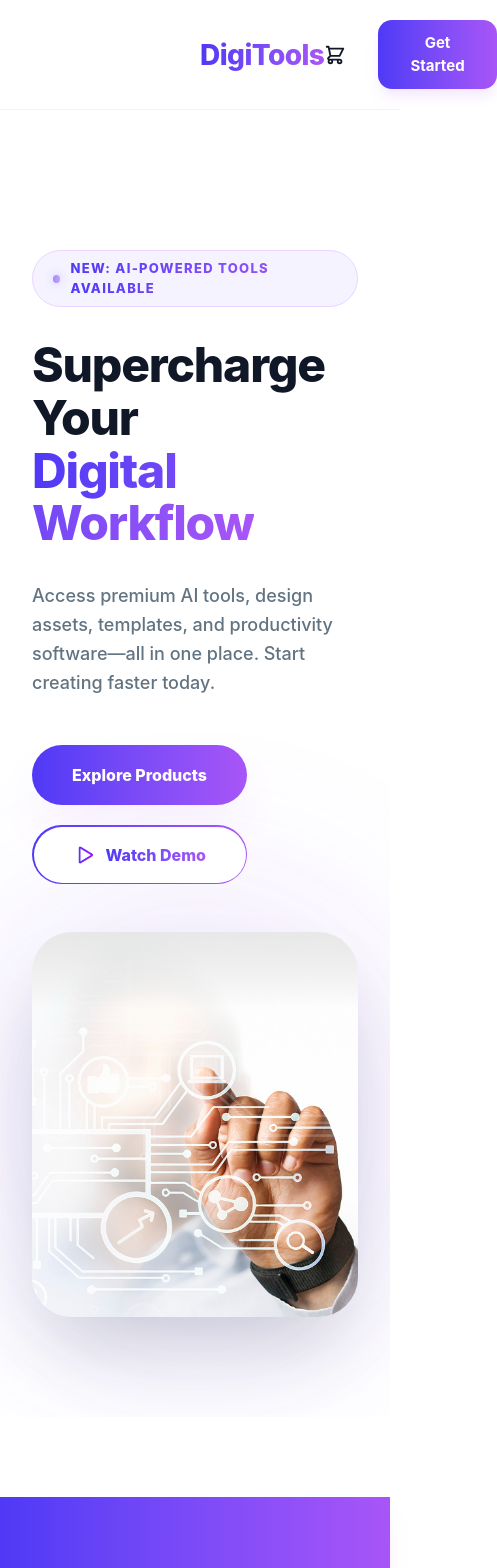
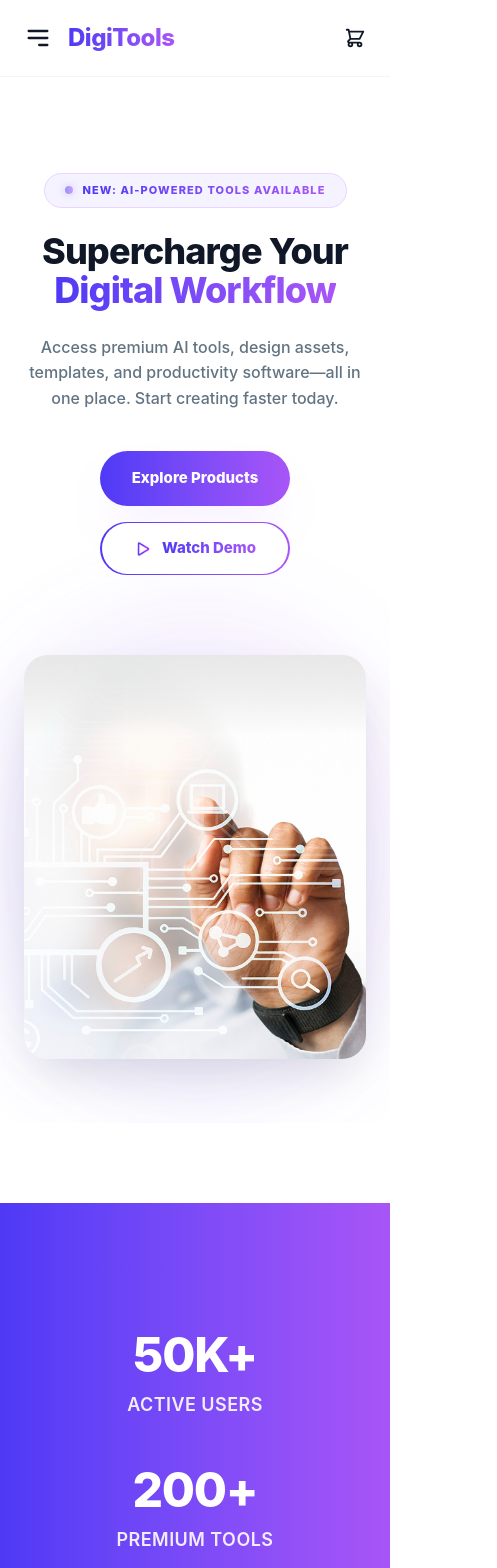
Before and after one commit to PixelStudio330/digitools-A6, a React (Vite) app in the folder digital-tools-shop/: page / in a window 390 px wide. Shown: the top 1568 px of the page, 497 px wide, since content can reach past the window. Built offline with nearby package versions, Linux system fonts and the light colour scheme.

Commit message:
made the site responsive

```diff
--- a/digital-tools-shop/src/App.jsx
+++ b/digital-tools-shop/src/App.jsx
@@ -27,10 +27,15 @@ function App() {
     toast.success("Checkout Successful!");
   };
 
-  return (
-    <div className="min-h-screen bg-white font-sans text-gray-900">
+return (
+    <div className="min-h-screen bg-white font-sans text-gray-900 overflow-x-hidden">
       <Navbar cartCount={cart.length} />
-      <main>
+
+      {/* REMOVED the flex-col and the max-w div here.
+          Each component (Banner, Stats, etc.) should now be responsible
+          for its own internal centering.
+      */}
+      <main className="w-full">
         <Banner />
         <Stats />
         <ProductList
@@ -44,6 +49,7 @@ function App() {
         <CTA />
         <Footer />
       </main>
+
       <ToastContainer />
     </div>
   );
--- a/digital-tools-shop/src/components/Banner.jsx
+++ b/digital-tools-shop/src/components/Banner.jsx
@@ -3,49 +3,49 @@ import playIcon from '../assets/Play.png';
 
 const Banner = () => {
   return (
-    // Replaced fixed px-200 with max-w container logic for better responsiveness
-    <section className="w-full bg-white pt-[140px] pb-[100px] font-sans overflow-hidden">
-      <div className="max-w-[1400px] mx-auto px-8 lg:px-16 flex flex-col md:flex-row items-center justify-between gap-12">
+    <section className="w-full bg-white pt-24 pb-16 md:pt-[140px] md:pb-[100px] font-sans overflow-hidden">
+      <div className="max-w-[1440px] mx-auto px-6 md:px-12 lg:px-16 flex flex-col md:flex-row items-center justify-between gap-12 lg:gap-20">
 
         {/* Left Content */}
-        <div className="w-full md:w-[55%] space-y-8 z-10">
+        <div className="w-full md:w-[55%] space-y-6 md:space-y-8 z-10 text-center md:text-left flex flex-col items-center md:items-start">
 
           {/* Badge */}
           <div className="inline-flex items-center gap-2.5 bg-[#F5F3FF] px-5 py-2 rounded-full border border-[#E9D5FF]">
              <div className="w-2 h-2 rounded-full bg-gradient-to-r from-[#4F39F6] to-[#A855F7] shadow-[0_0_10px_rgba(79,57,246,0.5)] animate-pulse"></div>
 
-             <span className="text-[13px] font-[800] uppercase tracking-widest bg-clip-text text-transparent bg-gradient-to-r from-[#4F39F6] to-[#A855F7]">
+             <span className="text-[11px] md:text-[13px] font-[800] uppercase tracking-widest bg-clip-text text-transparent bg-gradient-to-r from-[#4F39F6] to-[#A855F7]">
                New: AI-Powered Tools Available
              </span>
           </div>
 
-          {/* Main Heading - Manrope looks stunning at these weights */}
-          <h1 className="text-5xl md:text-[72px] font-[800] text-[#101727] leading-[1.1] tracking-tight">
-            Supercharge Your <br />
+          {/* Main Heading */}
+          <h1 className="text-4xl sm:text-5xl md:text-6xl lg:text-[72px] font-[800] text-[#101727] leading-[1.1] tracking-tight">
+            Supercharge Your <br className="hidden md:block" />
             <span className="bg-clip-text text-transparent bg-gradient-to-r from-[#4F39F6] to-[#A855F7]">
               Digital Workflow
             </span>
           </h1>
 
-          <p className="text-[18px] text-[#627382] max-w-lg leading-[1.6] font-medium">
+          <p className="text-base md:text-[18px] text-[#627382] max-w-lg leading-[1.6] font-medium">
             Access premium AI tools, design assets, templates, and productivity software—all in one place. Start creating faster today.
           </p>
 
-          <div className="flex flex-wrap gap-5 pt-4">
+          {/* Buttons Container */}
+          <div className="flex flex-wrap justify-center md:justify-start gap-4 md:gap-5 pt-4">
             {/* Primary Button */}
-            <button className="bg-gradient-to-r from-[#4F39F6] to-[#A855F7] text-white px-10 py-4.5 rounded-full font-[800] text-[16px] shadow-2xl shadow-purple-200/50 transition-all hover:scale-[1.02] hover:brightness-110 active:scale-95">
+            <button className="bg-gradient-to-r from-[#4F39F6] to-[#A855F7] text-white px-8 md:px-10 py-4 rounded-full font-[800] text-[15px] md:text-[16px] shadow-2xl shadow-purple-200/50 transition-all hover:scale-[1.05] hover:brightness-110 active:scale-95">
               Explore Products
             </button>
 
             {/* Watch Demo Button */}
-            <button className="group relative p-[1.5px] rounded-full bg-gradient-to-r from-[#4F39F6] to-[#A855F7] transition-all active:scale-95 shadow-lg shadow-transparent hover:shadow-purple-100">
-              <div className="flex items-center gap-3 bg-white px-10 py-[16px] rounded-full group-hover:bg-purple-50/50 transition-colors">
+            <button className="group relative p-[1.5px] rounded-full bg-gradient-to-r from-[#4F39F6] to-[#A855F7] transition-all active:scale-95">
+              <div className="flex items-center gap-3 bg-white px-8 md:px-10 py-[14px] md:py-[16px] rounded-full group-hover:bg-purple-50/50 transition-colors">
                 <img
                   src={playIcon}
                   alt="Play"
-                  className="w-5 h-5 object-contain"
+                  className="w-4 h-4 md:w-5 md:h-5 object-contain"
                 />
-                <span className="font-[800] text-[16px] bg-clip-text text-transparent bg-gradient-to-r from-[#4F39F6] to-[#A855F7]">
+                <span className="font-[800] text-[15px] md:text-[16px] bg-clip-text text-transparent bg-gradient-to-r from-[#4F39F6] to-[#A855F7]">
                   Watch Demo
                 </span>
               </div>
@@ -54,15 +54,15 @@ const Banner = () => {
         </div>
 
         {/* Right Image Container */}
-        <div className="w-full md:w-[45%] flex justify-end relative">
-          <div className="relative w-full">
+        <div className="w-full md:w-[45%] flex justify-center md:justify-end relative mt-8 md:mt-0">
+          <div className="relative w-full max-w-[500px] md:max-w-none">
             {/* Enhanced Glow Effect */}
-            <div className="absolute -inset-10 bg-gradient-to-tr from-[#4F39F6]/20 to-[#A855F7]/20 blur-[100px] rounded-full opacity-70"></div>
+            <div className="absolute -inset-6 md:-inset-10 bg-gradient-to-tr from-[#4F39F6]/20 to-[#A855F7]/20 blur-[60px] md:blur-[100px] rounded-full opacity-70"></div>
 
             <img
               src={bannerImg}
               alt="Digital Workflow"
-              className="relative w-full max-w-[620px] ml-auto object-contain rounded-[40px] shadow-[0_40px_80px_-20px_rgba(16,23,39,0.2)] transition-all duration-1000 hover:translate-y-[-10px]"
+              className="relative w-full h-auto object-contain rounded-[24px] md:rounded-[40px] shadow-[0_20px_50px_-12px_rgba(16,23,39,0.15)] md:shadow-[0_40px_80px_-20px_rgba(16,23,39,0.2)] transition-all duration-1000 hover:translate-y-[-10px]"
             />
           </div>
         </div>
--- a/digital-tools-shop/src/components/CTA.jsx
+++ b/digital-tools-shop/src/components/CTA.jsx
@@ -1,34 +1,41 @@
 import React from 'react';
 
 const CTA = () => {
-  return (
-    <section className="w-full bg-gradient-to-r from-[#4F39F6] to-[#A855F7] py-24 text-center text-white">
-      <div className="max-w-3xl mx-auto px-6 space-y-6">
+  return(
+    <section className="w-full bg-gradient-to-r from-[#4F39F6] to-[#A855F7] py-20 md:py-32 text-center text-white relative overflow-hidden">
+
+      {/* Decorative background flare */}
+      <div className="absolute top-0 left-0 w-full h-full overflow-hidden pointer-events-none">
+        <div className="absolute -top-24 -left-24 w-96 h-96 bg-white/10 rounded-full blur-[100px]"></div>
+        <div className="absolute -bottom-24 -right-24 w-96 h-96 bg-purple-400/20 rounded-full blur-[100px]"></div>
+      </div>
+
+      <div className="max-w-4xl mx-auto px-6 md:px-12 relative z-10 space-y-8">
 
         {/* Main Heading */}
-        <h2 className="text-4xl md:text-[56px] font-[800] tracking-tight leading-[1.1]">
-          Ready To Transform Your Workflow?
+        <h2 className="text-3xl sm:text-4xl md:text-[56px] font-[800] tracking-tight leading-[1.15] md:leading-[1.1]">
+          Ready To Transform <br className="hidden md:block" /> Your Workflow?
         </h2>
 
         {/* Subtext */}
-        <p className="text-white/80 text-lg md:text-xl font-medium max-w-xl mx-auto leading-relaxed">
+        <p className="text-white/90 text-base md:text-xl font-medium max-w-2xl mx-auto leading-relaxed px-2">
           Join thousands of professionals who are already using Digitools to work smarter.
           Start your free trial today.
         </p>
 
         {/* Action Buttons */}
-        <div className="flex flex-col sm:flex-row items-center justify-center gap-4 pt-6">
-          <button className="bg-white text-[#4F39F6] px-10 py-4 rounded-full font-bold text-lg hover:bg-white/90 transition-all duration-300 shadow-xl">
+        <div className="flex flex-col sm:flex-row items-center justify-center gap-4 md:gap-6 pt-4">
+          <button className="w-full sm:w-auto bg-white text-[#4F39F6] px-10 py-4 rounded-full font-bold text-base md:text-lg hover:scale-105 transition-all duration-300 shadow-[0_20px_50px_rgba(0,0,0,0.15)] active:scale-95">
             Explore Products
           </button>
 
-          <button className="bg-transparent border-2 border-white/30 hover:border-white hover:bg-white/10 text-white px-10 py-4 rounded-full font-bold text-lg transition-all duration-300">
+          <button className="w-full sm:w-auto bg-transparent border-2 border-white/30 hover:border-white hover:bg-white/10 text-white px-10 py-4 rounded-full font-bold text-base md:text-lg transition-all duration-300 active:scale-95">
             View Pricing
           </button>
         </div>
 
         {/* Footer info */}
-        <div className="pt-8 opacity-60 text-sm font-semibold tracking-wider uppercase">
+        <div className="pt-6 md:pt-10 opacity-70 text-[10px] md:text-xs font-bold tracking-[0.15em] uppercase px-4">
           14-day free trial • No credit card required • Cancel anytime
         </div>
 
--- a/digital-tools-shop/src/components/Navbar.jsx
+++ b/digital-tools-shop/src/components/Navbar.jsx
@@ -1,16 +1,39 @@
+import React, { useState } from 'react';
+
 const Navbar = ({ cartCount }) => {
+  const [isOpen, setIsOpen] = useState(false);
+
   return (
-    <nav className="sticky top-0 z-50 w-full bg-white/80 backdrop-blur-md border-b border-gray-100 py-5 px-[200px] font-sans">
-      <div className="flex items-center justify-between max-w-[1400px] mx-auto">
+    <nav className="sticky top-0 z-50 w-full bg-white/80 backdrop-blur-md border-b border-gray-100 font-sans">
+      {/* FIXED: Removed px-[200px].
+         Used px-6 (mobile) and lg:px-12 (desktop) for perfect symmetry.
+      */}
+      <div className="max-w-[1400px] mx-auto py-5 px-6 lg:px-12 flex items-center justify-between">
 
         {/* Logo */}
-        <a className="text-[28px] font-[800] tracking-[-0.02em] cursor-pointer flex items-center">
-          <span className="bg-clip-text text-transparent bg-gradient-to-r from-[#4F39F6] to-[#A855F7]">
-            DigiTools
-          </span>
-        </a>
+        <div className="flex items-center gap-4">
+          {/* Hamburger Icon (Mobile Only) */}
+          <button
+            onClick={() => setIsOpen(!isOpen)}
+            className="lg:hidden text-[#101727] focus:outline-none"
+          >
+            <svg xmlns="http://www.w3.org/2000/svg" className="h-7 w-7" fill="none" viewBox="0 0 24 24" stroke="currentColor">
+              {isOpen ? (
+                <path strokeLinecap="round" strokeLinejoin="round" strokeWidth="2" d="M6 18L18 6M6 6l12 12" />
+              ) : (
+                <path strokeLinecap="round" strokeLinejoin="round" strokeWidth="2" d="M4 6h16M4 12h16m-7 6h7" />
+              )}
+            </svg>
+          </button>
 
-        {/* Nav Links */}
+          <a className="text-[24px] md:text-[28px] font-[800] tracking-[-0.02em] cursor-pointer">
+            <span className="bg-clip-text text-transparent bg-gradient-to-r from-[#4F39F6] to-[#A855F7]">
+              DigiTools
+            </span>
+          </a>
+        </div>
+
+        {/* Desktop Nav Links */}
         <div className="hidden lg:flex items-center ml-12">
           <ul className="flex items-center gap-10 text-[#627382] font-semibold text-[15px]">
             <li><a className="hover:text-[#4F39F6] transition-colors cursor-pointer">Products</a></li>
@@ -22,14 +45,14 @@ const Navbar = ({ cartCount }) => {
         </div>
 
         {/* Actions */}
-        <div className="flex items-center gap-8">
-          <div className="flex items-center gap-7">
+        <div className="flex items-center gap-4 md:gap-8">
+          <div className="flex items-center gap-4 md:gap-7">
              <div className="relative cursor-pointer group">
                 <svg xmlns="http://www.w3.org/2000/svg" className="h-[22px] w-[22px] text-[#101727] group-hover:text-[#4F39F6] transition-colors" fill="none" viewBox="0 0 24 24" stroke="currentColor">
                   <path strokeLinecap="round" strokeLinejoin="round" strokeWidth="2" d="M3 3h2l.4 2M7 13h10l4-8H5.4M7 13L5.4 5M7 13l-2.293 2.293c-.63.63-.184 1.707.707 1.707H17m0 0a2 2 0 100 4 2 2 0 000-4zm-8 2a2 2 0 11-4 0 2 2 0 014 0z" />
                 </svg>
                 {cartCount > 0 && (
-                  <span className="absolute -top-2 -right-2 flex h-4.5 w-4.5 items-center justify-center rounded-full bg-gradient-to-r from-[#4F39F6] to-[#A855F7] text-[9px] font-bold text-white ring-2 ring-white">
+                  <span className="absolute -top-2 -right-2 flex h-5 w-5 items-center justify-center rounded-full bg-gradient-to-r from-[#4F39F6] to-[#A855F7] text-[10px] font-bold text-white ring-2 ring-white">
                     {cartCount}
                   </span>
                 )}
@@ -40,10 +63,22 @@ const Navbar = ({ cartCount }) => {
              </a>
           </div>
 
-          <button className="bg-gradient-to-r from-[#4F39F6] to-[#A855F7] hover:opacity-90 text-white px-8 py-3 rounded-[14px] font-bold text-[15px] shadow-lg shadow-purple-100 transition-all active:scale-95">
+          <button className="hidden xs:block bg-gradient-to-r from-[#4F39F6] to-[#A855F7] hover:opacity-90 text-white px-5 md:px-8 py-2.5 md:py-3 rounded-[14px] font-bold text-[14px] md:text-[15px] shadow-lg shadow-purple-100 transition-all active:scale-95">
             Get Started
           </button>
         </div>
+      </div>
+
+      {/* Mobile Menu Dropdown */}
+      <div className={`lg:hidden transition-all duration-300 ease-in-out ${isOpen ? 'max-h-96 opacity-100 border-t border-gray-100' : 'max-h-0 opacity-0 overflow-hidden'}`}>
+        <ul className="flex flex-col p-6 gap-5 text-[#627382] font-semibold text-[16px] bg-white">
+          <li><a className="hover:text-[#4F39F6] transition-colors cursor-pointer block">Products</a></li>
+          <li><a className="hover:text-[#4F39F6] transition-colors cursor-pointer block">Features</a></li>
+          <li><a className="hover:text-[#4F39F6] transition-colors cursor-pointer block">Pricing</a></li>
+          <li><a className="hover:text-[#4F39F6] transition-colors cursor-pointer block">Testimonials</a></li>
+          <li><a className="hover:text-[#4F39F6] transition-colors cursor-pointer block">FAQ</a></li>
+          <li className="pt-2 sm:hidden"><a className="text-[#101727] font-bold cursor-pointer">Login</a></li>
+        </ul>
       </div>
     </nav>
   );
--- a/digital-tools-shop/src/components/Steps.jsx
+++ b/digital-tools-shop/src/components/Steps.jsx
@@ -26,47 +26,51 @@ const Steps = () => {
   ];
 
   return (
-    <section className="w-full py-24 bg-[#F9FAFC] relative overflow-hidden">
+    <section className="w-full py-16 md:py-24 bg-[#F9FAFC] relative overflow-hidden">
 
-
-      <div className="max-w-[1400px] mx-auto px-[40px] lg:px-[100px] relative z-10">
+      {/* THE FIX:
+         1. Ensure w-full is present.
+         2. Use px-6 (Mobile) and md:px-12 (Desktop) for PERFECT symmetry.
+         3. Keep mx-auto to ensure the max-width block stays dead-center.
+      */}
+      <div className="w-full max-w-[1280px] mx-auto px-6 md:px-12 relative z-10">
 
         {/* Header */}
-        <div className="text-center mb-16 space-y-4">
-          <h2 className="text-4xl md:text-[52px] font-[800] text-[#101727] tracking-tight">
+        <div className="text-center mb-12 md:mb-16">
+          <h2 className="text-3xl md:text-5xl font-[800] text-[#101727] tracking-tight leading-tight mb-4">
             Get Started In 3 Steps
           </h2>
-          <p className="text-[#627382] text-[18px] max-w-2xl mx-auto font-medium">
+          <p className="text-[#627382] text-base md:text-lg max-w-2xl mx-auto font-medium">
             Start using premium digital tools in minutes, not hours.
           </p>
         </div>
 
         {/* Steps Grid */}
-        <div className="grid grid-cols-1 md:grid-cols-3 gap-8">
+        <div className="grid grid-cols-1 md:grid-cols-3 gap-8 md:gap-6 lg:gap-10 items-stretch">
           {steps.map((step) => (
             <div
               key={step.id}
-              className="relative bg-white p-12 rounded-[32px] border border-gray-100 shadow-sm hover:shadow-xl hover:shadow-purple-100/50 transition-all duration-500 group text-center"
+              className="relative bg-white p-10 rounded-[32px] border border-gray-100 shadow-sm hover:shadow-xl hover:shadow-purple-100/50 transition-all duration-500 group flex flex-col items-center text-center h-full"
             >
-              {/* Gradient Badge */}
+              {/* Badge */}
               <div className="absolute top-6 right-6 w-8 h-8 rounded-full bg-gradient-to-r from-[#4F39F6] to-[#A855F7] flex items-center justify-center shadow-lg shadow-purple-200">
                 <span className="text-white text-[12px] font-bold">{step.id}</span>
               </div>
 
               {/* Icon Container */}
-              <div className="w-24 h-24 rounded-full bg-[#F5F3FF] flex items-center justify-center mx-auto mb-8 group-hover:scale-110 transition-transform duration-500">
+              <div className="w-20 h-20 md:w-24 md:h-24 rounded-full bg-[#F5F3FF] flex items-center justify-center mb-8 group-hover:scale-110 transition-transform duration-500">
                 <img
                   src={step.icon}
                   alt={step.title}
-                  className="w-12 h-12 object-contain group-hover:rotate-6 transition-transform duration-500"
+                  className="w-10 h-10 md:w-12 md:h-12 object-contain group-hover:rotate-6 transition-transform duration-500"
                 />
               </div>
 
               {/* Text Content */}
-              <h3 className="text-2xl font-[800] text-[#101727] mb-4">
+              <h3 className="text-xl md:text-2xl font-[800] text-[#101727] mb-4">
                 {step.title}
               </h3>
-              <p className="text-[#627382] text-[16px] leading-relaxed font-medium">
+              <p className="text-[#627382] text-sm md:text-base leading-relaxed font-medium">
                 {step.description}
               </p>
             </div>
```
